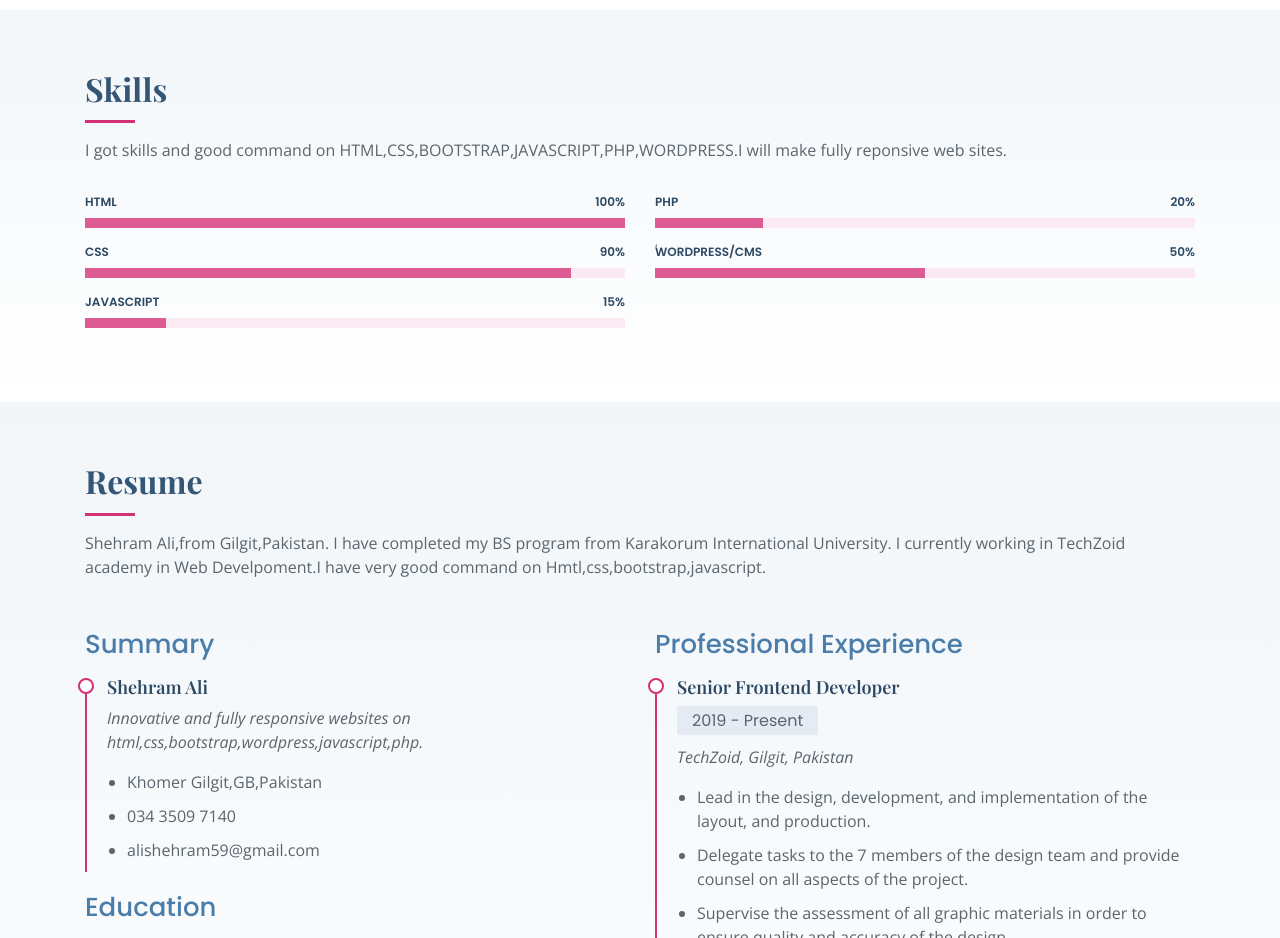
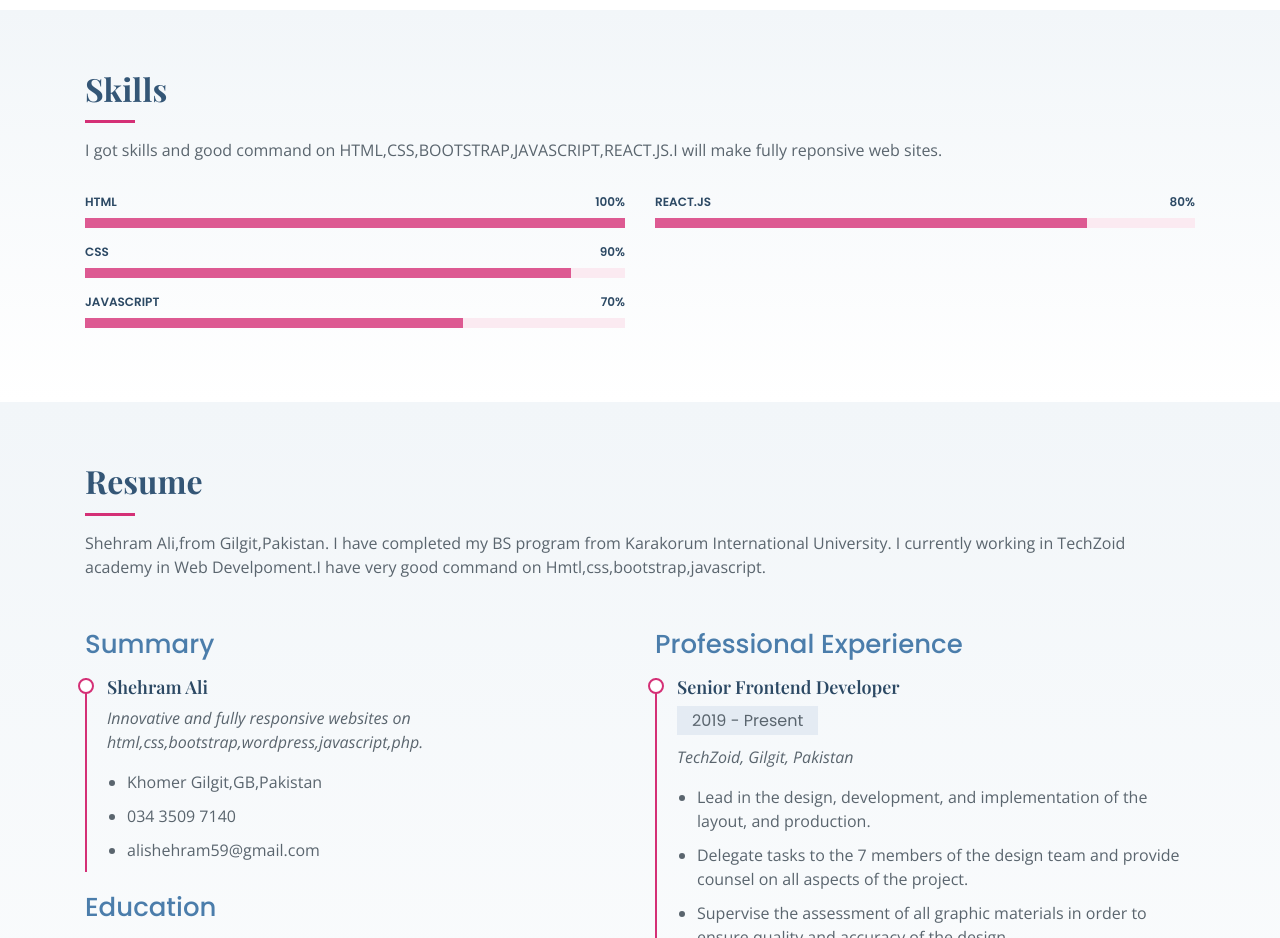
Before and after one commit to shehramali/My-work, a plain HTML site: page index.html in a window 1280 px wide. Shown: the part 1260-2198 px from the top of the page. Drawn offline with nearby package versions, Linux system fonts and the light colour scheme; a web font is replaced by a local one.

Commit message:
Update index.html

```diff
--- a/index.html
+++ b/index.html
@@ -145,7 +145,7 @@
 
         <div class="section-title">
           <h2>Skills</h2>
-          <p>I got skills and good command on HTML,CSS,BOOTSTRAP,JAVASCRIPT,PHP,WORDPRESS.I will make fully reponsive web sites.</p>
+          <p>I got skills and good command on HTML,CSS,BOOTSTRAP,JAVASCRIPT,REACT.JS.I will make fully reponsive web sites.</p>
         </div>
 
         <div class="row skills-content">
@@ -167,9 +167,9 @@
             </div>
 
             <div class="progress">
-              <span class="skill">JavaScript <i class="val">15%</i></span>
+              <span class="skill">JavaScript <i class="val">70%</i></span>
               <div class="progress-bar-wrap">
-                <div class="progress-bar" role="progressbar" aria-valuenow="15" aria-valuemin="0" aria-valuemax="100"></div>
+                <div class="progress-bar" role="progressbar" aria-valuenow="70" aria-valuemin="0" aria-valuemax="100"></div>
               </div>
             </div>
 
@@ -178,23 +178,16 @@
           <div class="col-lg-6">
 
             <div class="progress">
-              <span class="skill">PHP <i class="val">20%</i></span>
+              <span class="skill">React.JS <i class="val">80%</i></span>
               <div class="progress-bar-wrap">
-                <div class="progress-bar" role="progressbar" aria-valuenow="20" aria-valuemin="0" aria-valuemax="100"></div>
-              </div>
-            </div>
-
-            <div class="progress">;
-              <span class="skill">WordPress/CMS <i class="val">50%</i></span>
-              <div class="progress-bar-wrap">
-                <div class="progress-bar" role="progressbar" aria-valuenow="50" aria-valuemin="0" aria-valuemax="100"></div>
+                <div class="progress-bar" role="progressbar" aria-valuenow="80" aria-valuemin="0" aria-valuemax="100"></div>
               </div>
             </div>
 
            <!--  <div class="progress">
-              <span class="skill">Photoshop <i class="val">35%</i></span>
+              <span class="skill">Bootstrap <i class="val">90%</i></span>
               <div class="progress-bar-wrap">
-                <div class="progress-bar" role="progressbar" aria-valuenow="35" aria-valuemin="0" aria-valuemax="100"></div> -->
+                <div class="progress-bar" role="progressbar" aria-valuenow="90" aria-valuemin="0" aria-valuemax="100"></div> -->
               </div>
             </div>
 
```
